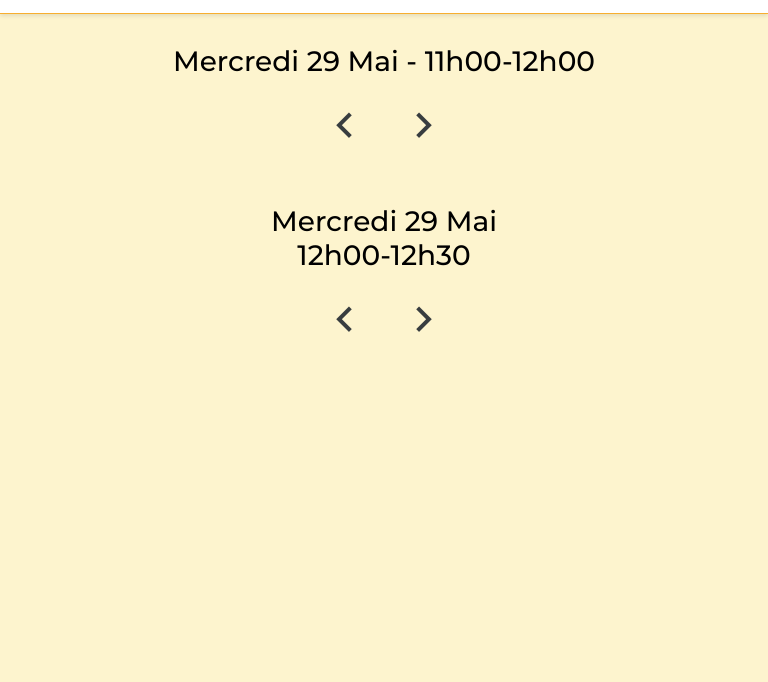
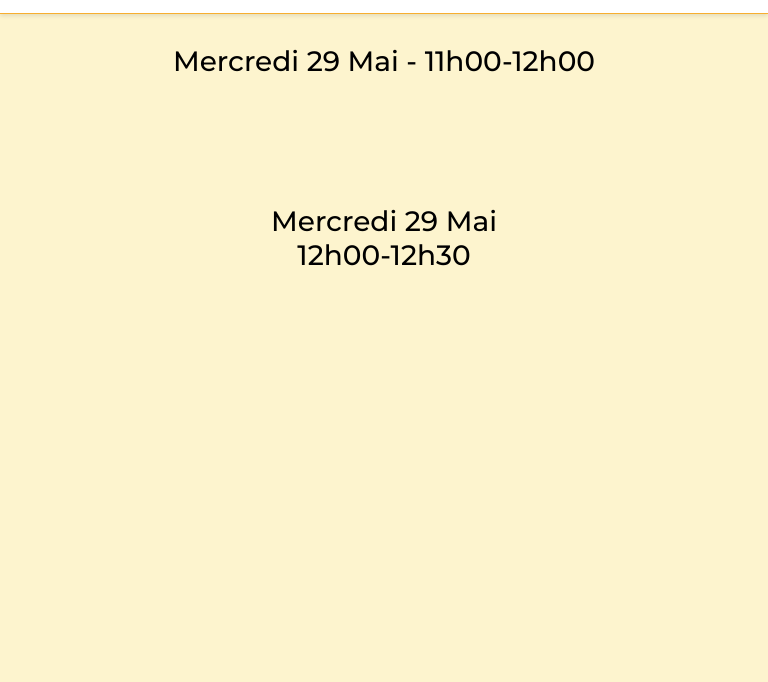
Before and after one commit to jifrah/wrokshop-booking, a plain HTML site: page page1.html in a window 768 px wide. Shown: the part 56-738 px from the top of the page. Drawn offline with nearby package versions, Linux system fonts and the light colour scheme; no server answers.

Commit message:
Update styles.css

```diff
--- a/assets/css/styles.css
+++ b/assets/css/styles.css
@@ -324,13 +324,7 @@ img {
 /*=============== BREAKPOINTS ===============*/
 /* For small devices */
 @media screen and (max-width: 768px) {
-  .swiper-button-prev {
-    left: -1rem;
-  }
 
-  .swiper-button-next {
-    right: -1rem;
-  }
   .card__container {
     max-height: calc(100vh - 60px); /* Adjust the height to avoid footer overlap */
     padding-top: 1rem;
@@ -392,10 +386,7 @@ img {
   .card-slider-title {
     font-size: 1.75rem; /* Reduce font size for small devices */
   }
-  .swiper-button-next,
-  .swiper-button-prev {
-    display: block;
-  }
+
 
   .card__description {
     font-size: 1rem; /* Reduce font size for small devices */
```
